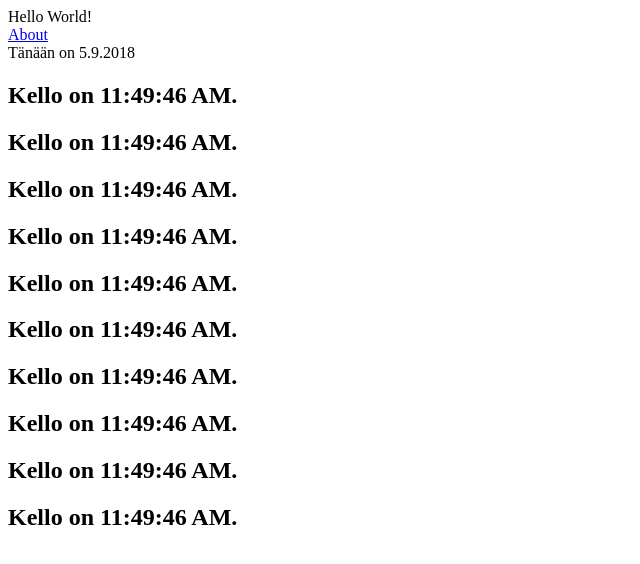
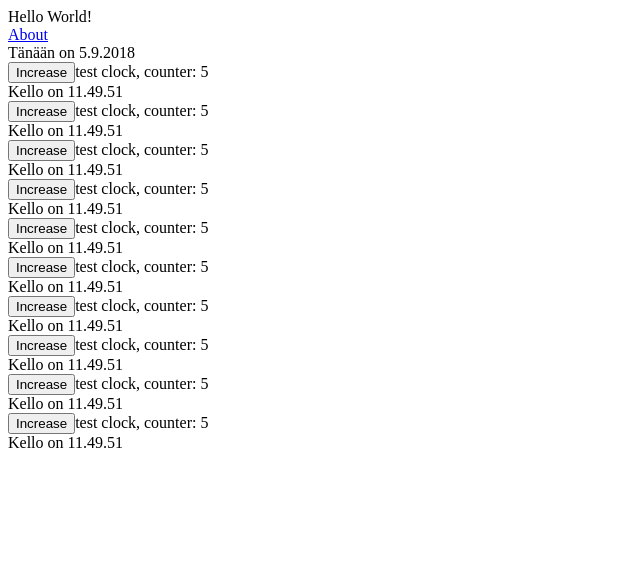
Before and after one commit to AhoiJ/Web-ohjelmoinnin-jatkokurssi, a Next.js app: page / in a window 1280 px wide. Shown: the top 564 px of the page, without its empty margins (0-640 px from the left). Built offline with nearby package versions, Linux system fonts and the light colour scheme.

Commit message:
Teht React 2a toimii

```diff
--- a/src/Home.tsx
+++ b/src/Home.tsx
@@ -44,10 +44,10 @@ const  maat:any[] = [
 
 
 */
-//const kello = clock();
 
 const Home: React.SFC<{prop1: string, prop2: number}> = () => {
   const dateNow = new Date();
+  const array = [...Array(10)];
   return (
    <div>
     <div>Hello World!</div>
@@ -60,11 +60,9 @@ const Home: React.SFC<{prop1: string, prop2: number}> = () => {
   </div>
 <div>
 
-<Clock/><Clock/><Clock/><Clock/>
-<Clock/><Clock/><Clock/>
-<Clock/><Clock/><Clock/>
-
-
+{array.map((item, index) =>(
+   <Clock key={index}/>
+ ))}
 
 </div>
 </div>
--- a/src/components/Clock.tsx
+++ b/src/components/Clock.tsx
@@ -1,16 +1,44 @@
 import Link from 'next/link'
 import React from 'react';
 
-class Clock extends React.Component{
-  render() {
-    return(
+interface IClockState{
+  counter: number;
+}
+
+
+
+class Clock extends React.Component <{}, {IClockState}>{
+private timerID = null;
+  constructor(props){
+    super(props)
+    this.state = {
+      counter: 0,
+    }
+  };
+  public componentDidMount() {
+this.timerID = window.setInterval(
+() => this.updateCounter(),
+1000,
+)
+  }
+  private updateCounter = () => {
+    this.setState({counter: this.state.counter + 1})
+  }
+  private componentWillUnmount(){
+    window.clearInterval(this.timerID);
+  }
+
+public render() {
+  let dateNow = new Date();
+  return (
     <div>
-      <h2>Kello on {new Date().toLocaleTimeString()}.</h2>
+      <button onClick={this.updateCounter}> Increase</button>
+      test clock, counter: {this.state.counter}
+      <br />
+      {`Kello on ${dateNow.getHours()}.${dateNow.getMinutes()}.${dateNow.getSeconds()}`}
+      <br />
     </div>
   )
-}
-componentDidMount(){
-setInterval (Date, 1000);
 }
 }
 
```
